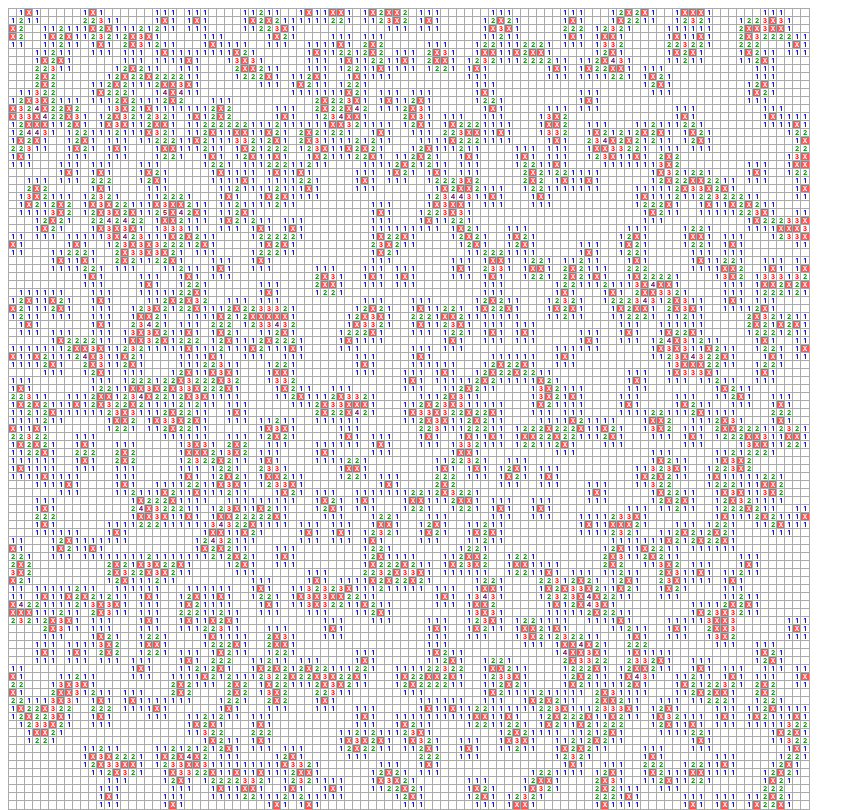
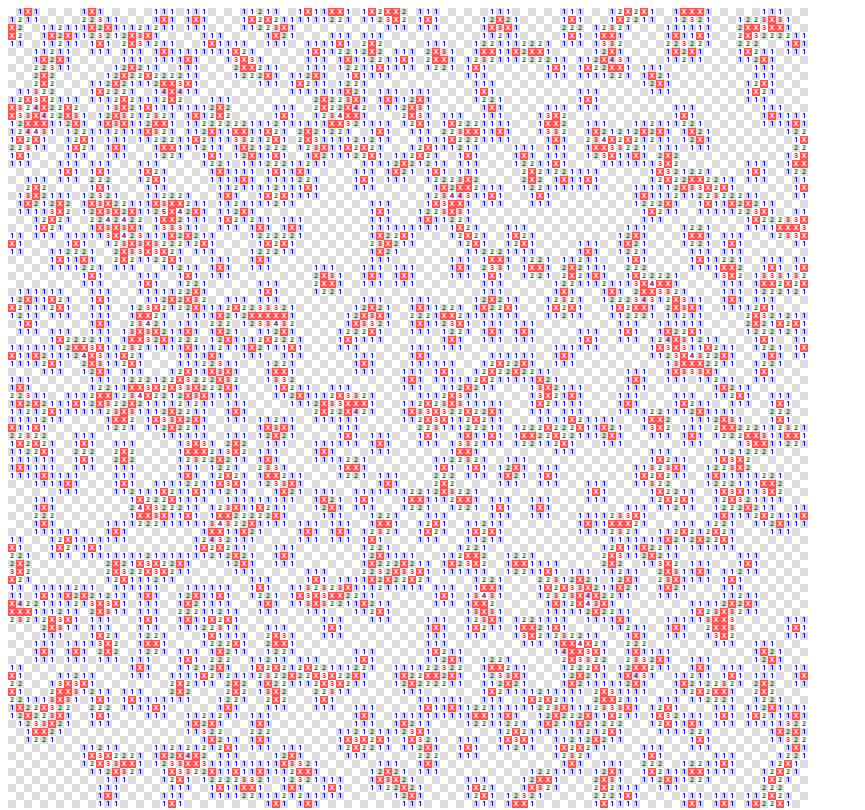
Before and after one commit to stevenwaterman/Minesweeper-Optimisation, a Svelte app: page / in a window 1280 px wide. Shown: the whole page, without its empty margins (0-865 px from the left). Built offline with nearby package versions, Linux system fonts and the light colour scheme.

Commit message:
Remove Borders

```diff
--- a/src/Cell.svelte
+++ b/src/Cell.svelte
@@ -1,5 +1,5 @@
 <script>
-  import { cellStores, surroundingStores } from "./cellsStore";
+  import { cellStores, surroundingStores, width } from "./cellsStore";
 
   export let index;
   $: me = cellStores[index];
@@ -41,20 +41,23 @@
     ][adjacentMinesCount];
   }
 
-  let backgroundColor;
-  $: if (stateKnown) {
-    backgroundColor = isMine ? "#f55" : "white";
-  } else {
-    backgroundColor = null;
+  $: x = Math.floor(index / $width);
+  $: y = index % $width;
+  $: light = (x + y) % 2 === 0;
+  function getBackgroundColor(stateKnown, isMine, light) {
+    if (stateKnown && isMine) return "#f55";
+    if (stateKnown && !isMine && light) return "#fff";
+    if (stateKnown && !isMine && !light) return "#ddd";
+    if (!stateKnown && light) return "#aaa";
+    if (!stateKnown && !light) return "#999";
   }
+  $: backgroundColor = getBackgroundColor(stateKnown, isMine, light);
 
   $: cellText = isMine ? "X" : adjacentMinesCount;
 </script>
 
 <style>
   .cell {
-    border: 1px solid #aaa;
-    background-color: #ddd;
     display: flex;
     align-items: center;
     justify-content: center;
```
